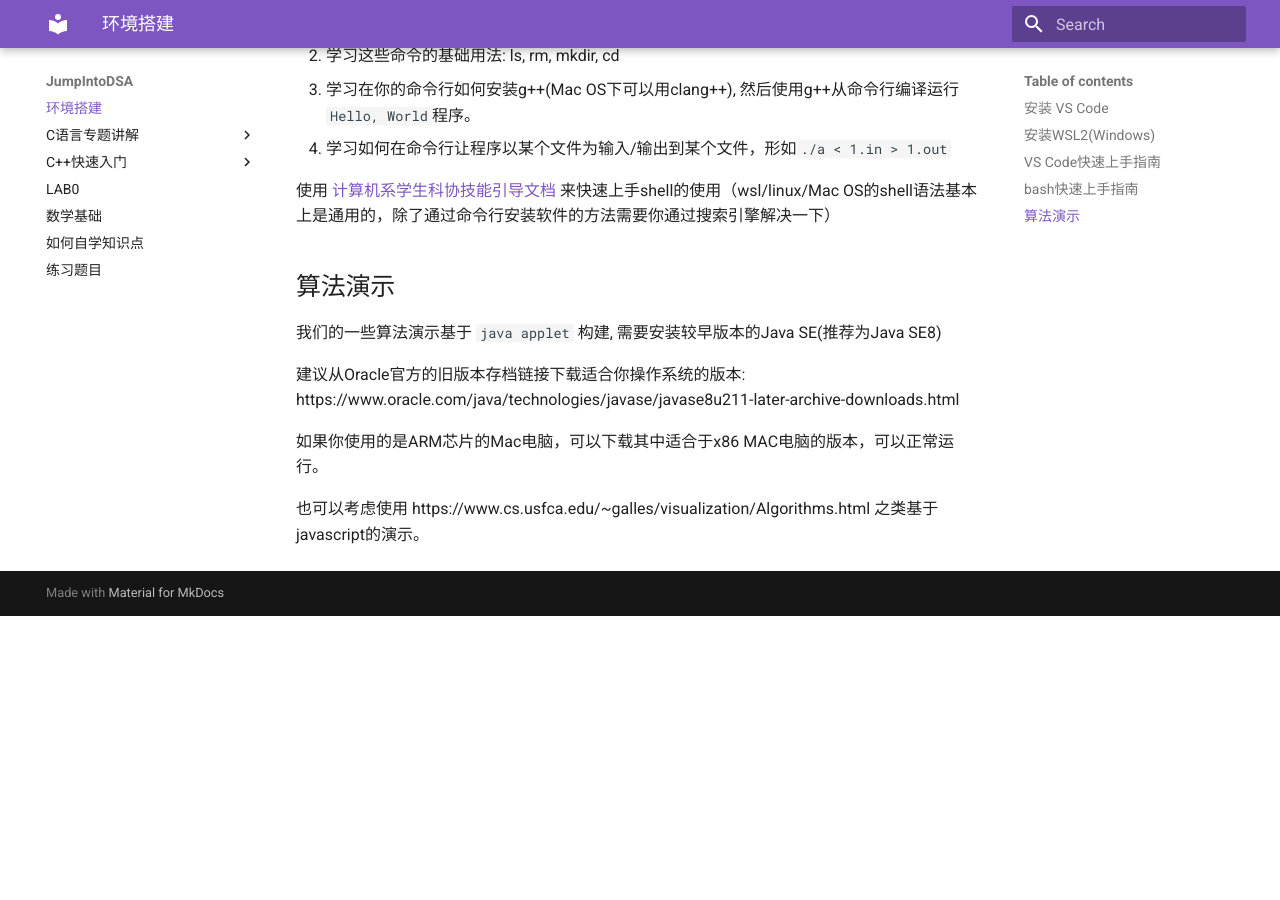
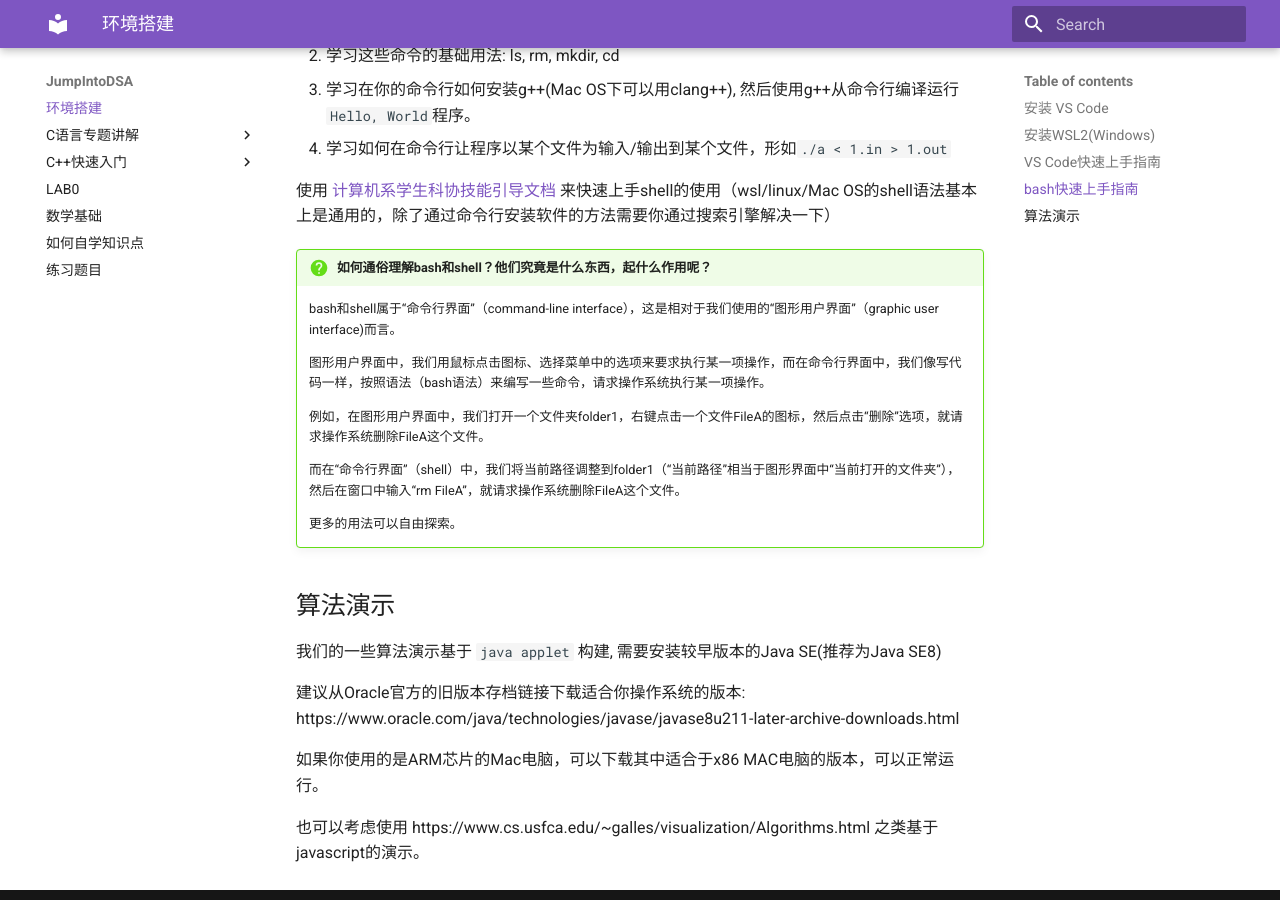
Before and after one commit to Tsinghua-DSA/JumpIntoDSA, an MkDocs documentation site: the page built from docs/Environment/index.md, in a window 1280 px wide and 900 px high, scrolled down 2275 px. Built offline with MkDocs 1.6.1 and Material for MkDocs 9.7.7, drawn with Linux system fonts in a browser that asks for light colours; before the commit the page ends 2891 px from its top, so only the background shows below that.

Commit message:
update QA

```diff
--- a/docs/Environment/index.md
+++ b/docs/Environment/index.md
@@ -83,6 +83,19 @@ WSL、linux、Mac OS的命令行都支持bash操作。
 
 使用 [计算机系学生科协技能引导文档](https://docs.net9.org/basic/linux/#shell-101) 来快速上手shell的使用（wsl/linux/Mac OS的shell语法基本上是通用的，除了通过命令行安装软件的方法需要你通过搜索引擎解决一下）
 
+!!! question "如何通俗理解bash和shell？他们究竟是什么东西，起什么作用呢？"
+
+    bash和shell属于“命令行界面”（command-line interface），这是相对于我们使用的“图形用户界面”（graphic user interface)而言。
+
+    图形用户界面中，我们用鼠标点击图标、选择菜单中的选项来要求执行某一项操作，而在命令行界面中，我们像写代码一样，按照语法（bash语法）来编写一些命令，请求操作系统执行某一项操作。
+
+    例如，在图形用户界面中，我们打开一个文件夹folder1，右键点击一个文件FileA的图标，然后点击“删除”选项，就请求操作系统删除FileA这个文件。
+
+    而在“命令行界面”（shell）中，我们将当前路径调整到folder1（“当前路径”相当于图形界面中“当前打开的文件夹”），然后在窗口中输入“rm FileA”，就请求操作系统删除FileA这个文件。
+
+    更多的用法可以自由探索。
+
+
 ## 算法演示
 
 我们的一些算法演示基于 `java applet` 构建, 需要安装较早版本的Java SE(推荐为Java SE8)
```
